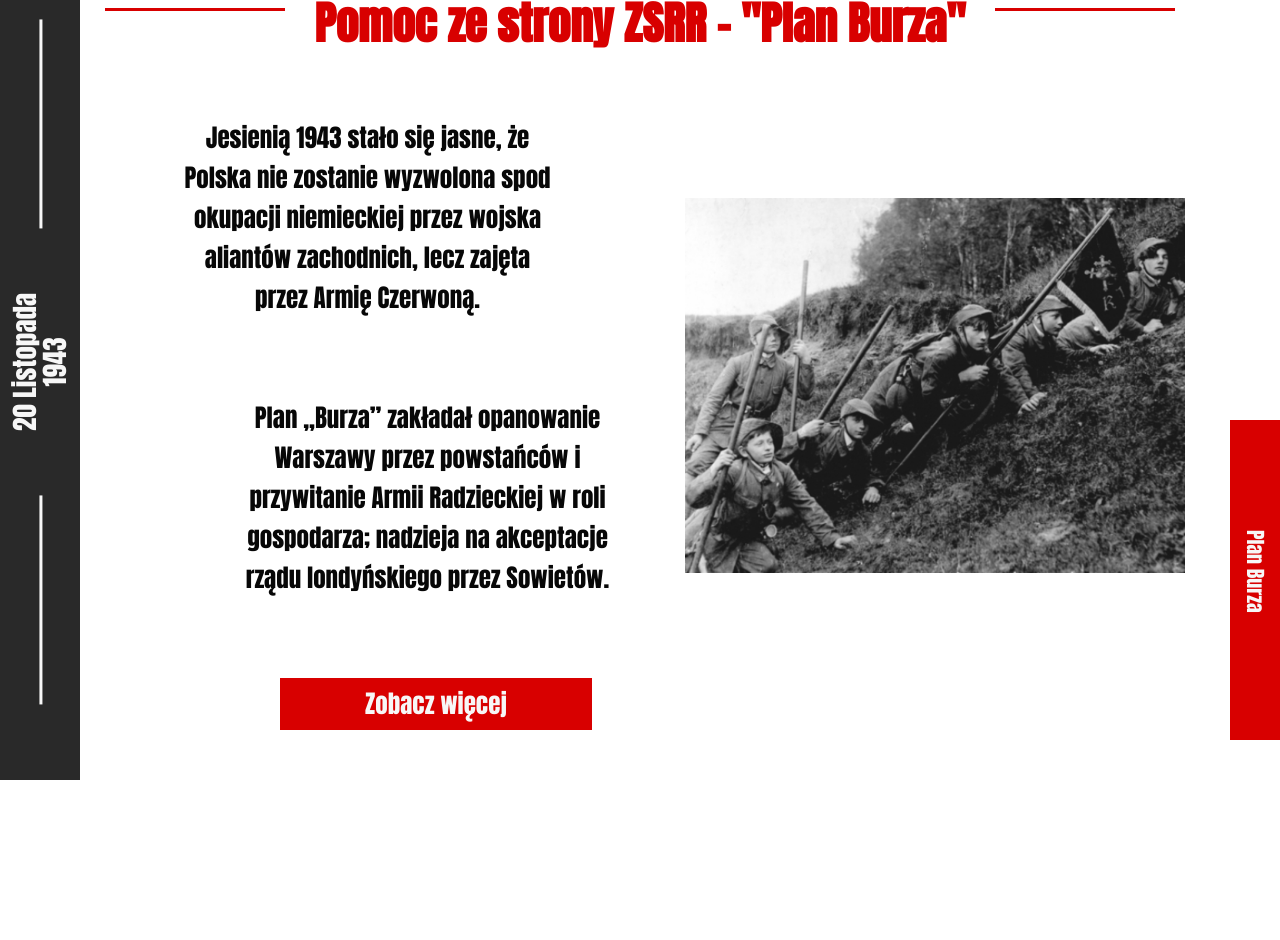
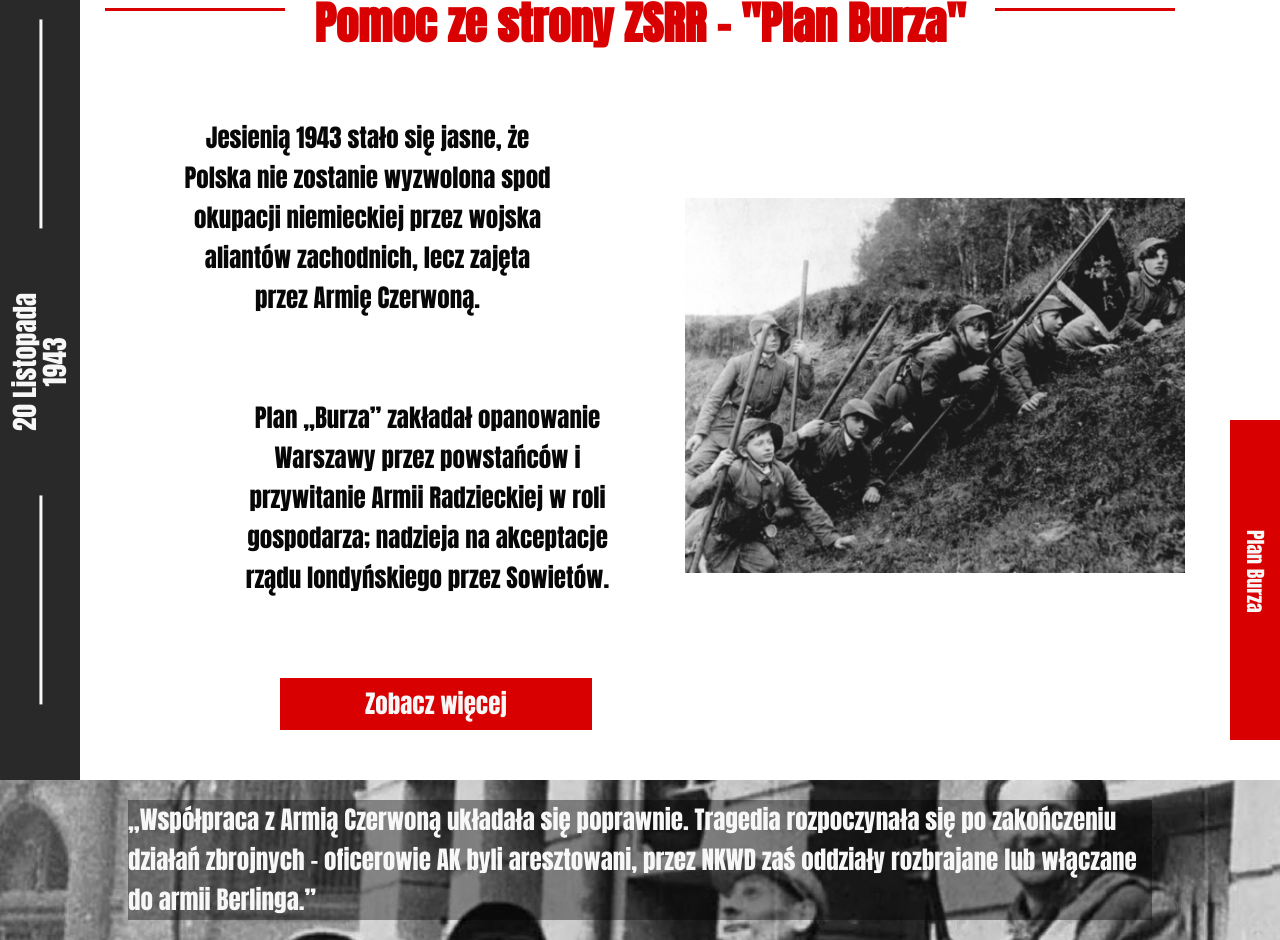
Before and after one commit to Adrian-Wilczek/Warsaw-Uprising, a website: page index.html in a window 1280 px wide. Shown: the part 856-1796 px from the top of the page. Before the commit the page ends 1636 px from the top, so only its background shows below. Drawn offline with Linux system fonts and the light colour scheme.

Commit message:
Add ornament section

```diff
--- a/index.html
+++ b/index.html
@@ -49,6 +49,9 @@
             <aside class="storm-section__time-aside time-aside"><div class="time-aside__content"><p class="time-aside__paragraph">20 Listopada 1943</p></div></aside>
             <aside class="about-aside"><div class="about-aside__content"><p class="about-aside__paragraph">Plan Burza</p></div></aside>
         </section>
+        <div class="ornament">
+            <p class="ornament__content">„Współpraca z Armią Czerwoną układała się poprawnie. Tragedia rozpoczynała się po zakończeniu działań zbrojnych - oficerowie AK byli aresztowani, przez NKWD zaś oddziały rozbrajane lub włączane do armii Berlinga.”</p>
+        </div>
 
     </div>
 
--- a/sass/_components.scss
+++ b/sass/_components.scss
@@ -112,11 +112,11 @@
 
 }
 .about-aside{
-    grid-row: 2;
-    grid-column: 4;
+
     display: flex;
     align-items: flex-end;
     margin-bottom: 5vh;
+
     &__content{
         background-color: $primary-color;
         height: 40vh;
@@ -144,7 +144,21 @@
     padding: .6rem;
     font-size: 2.5rem;
     color: $secondary-color;
-    margin-top: 10vh;
-    margin-left: 20rem;
-    margin-bottom: 5rem;
+
 }
+.ornament{
+    background-image: url(../images/ornament-image1.jpg);
+    background-position: center;
+    background-size: cover;
+    height: 20vh;
+    display: flex;
+    align-items: center;
+    justify-content: center;
+    &__content{
+        display: block;
+        background-color: rgba(0, 0, 0, 0.394);
+        color: $secondary-color;
+        font-size: 2.5rem;
+        width: 80%;
+    }
+}
--- a/sass/_layout.scss
+++ b/sass/_layout.scss
@@ -62,6 +62,5 @@
     &__about-aside{
         grid-row: 2;
         grid-column: 4;
-        margin-bottom: 5vh;
     }
 }
```
Also changed, not shown: css/style.css, images/ornament-image1.jpg (renamed from images/uid_8d4a38beddab4d8ba00c3fe88921ecd0_width_1920_play_0_pos_0_gs_0_height_1080.jpg).
